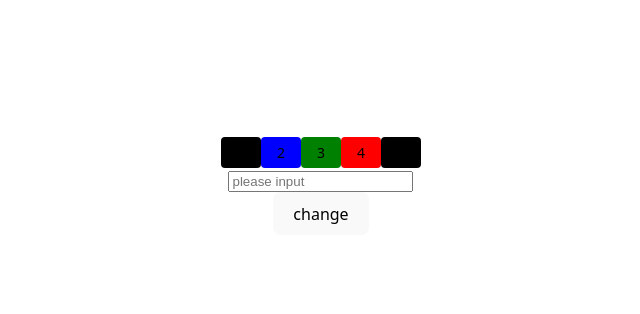
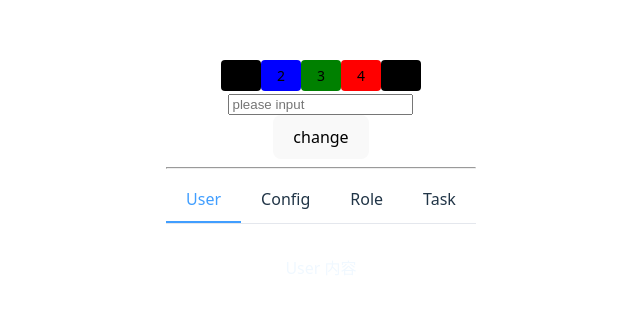
Before and after one commit to Homfay-0903/Vue-exercise, a Vue app in the folder Core/Ts-Component/: page / in a window 1280 px wide. Shown: the part 214-528 px from the top of the page, without its empty margins (319-959 px from the left). Built offline with nearby package versions, Linux system fonts and the light colour scheme.

Commit message:
Component-tab

```diff
--- a/Core/Ts-Component/src/App.vue
+++ b/Core/Ts-Component/src/App.vue
@@ -16,20 +16,34 @@
     <template #header>header-content</template>
     content
   </Modal>
+  <hr>
+  <Tab v-model="activeName" @tab-click="handleClick">
+    <TabPane label="User" name="first">User 内容</TabPane>
+    <TabPane label="Config" name="second">Config 内容</TabPane>
+    <TabPane label="Role" name="third">Role 内容</TabPane>
+    <TabPane label="Task" name="fourth">Task 内容</TabPane>
+  </Tab>
 </template>
 
 <script setup lang="ts">
 import { ref } from 'vue'
+import type { TabPaneProps } from './components/Tab.vue';
 import Button from './components/Button.vue';
 import Input from './components/Input.vue';
 import Modal from './components/Modal.vue';
+import Tab from './components/Tab.vue';
+import TabPane from './components/TabPane.vue';
 
 const value = ref('')
 const modalVisible = ref(false)
+const activeName = ref('first')
 
 const handleVisible = () => {
   modalVisible.value = !modalVisible.value
 }
+const handleClick = (pane: TabPaneProps) => {
+  console.log(pane)
+}
 </script>
 
 <style scoped></style>
--- /dev/null
+++ b/Core/Ts-Component/src/components/Tab.vue
@@ -0,0 +1,100 @@
+<template>
+    <div class="tabs">
+        <div class="tabs-header">
+            <div class="tab-item" :class="{ active: activeName === pane.name }" v-for="pane in paneList"
+                :key="pane.name" @click="handleTabClick(pane)">
+                {{ pane.label }}
+            </div>
+        </div>
+        <div class="tabs-content">
+            <slot></slot>
+        </div>
+    </div>
+</template>
+
+<script setup lang="ts">
+import { computed, provide, useSlots } from 'vue'
+
+
+export interface TabPaneProps {
+    label: string
+    name: string
+}
+
+interface Prop {
+    modelValue: string
+}
+
+interface Emit {
+    'update:modelValue': [name: string]
+    'tab-click': [pane: TabPaneProps]
+}
+
+const props = defineProps<Prop>()
+const emits = defineEmits<Emit>()
+
+const activeName = computed({
+    get() {
+        return props.modelValue
+    },
+    set(val) {
+        emits('update:modelValue', val)
+    }
+})
+
+provide('tabsContext', { activeName })
+
+const slots = useSlots();
+const paneList = computed(() => {
+    const children: TabPaneProps[] = [];
+    // 获取默认插槽里的所有组件
+    const defaultSlots = slots.default?.() || [];
+
+    const walk = (nodes: any[]) => {
+        nodes.forEach((node) => {
+            if (node.type?.__name === 'TabPane') {
+                children.push(node.props);
+            }
+            // 递归查找
+            if (node.children && Array.isArray(node.children)) {
+                walk(node.children);
+            }
+        });
+    };
+
+    walk(defaultSlots);
+    return children;
+});
+
+const handleTabClick = (pane: TabPaneProps) => {
+    activeName.value = pane.name
+    emits('tab-click', pane)
+}
+</script>
+
+<style scoped>
+.tabs {
+    width: 100%;
+}
+
+.tabs-header {
+    display: flex;
+    border-bottom: 1px solid #e4e7ed;
+}
+
+.tab-item {
+    padding: 10px 20px;
+    cursor: pointer;
+    transition: all 0.3s;
+}
+
+.tab-item.active {
+    color: #409eff;
+    border-bottom: 2px solid #409eff;
+}
+
+.tabs-content {
+    padding: 16px 0;
+    color: #e4e7ed;
+}
+</style>
--- /dev/null
+++ b/Core/Ts-Component/src/components/TabPane.vue
@@ -0,0 +1,29 @@
+<template>
+    <div v-show="active" class="tab-pane">
+        <slot></slot>
+    </div>
+</template>
+
+<script setup lang="ts">
+import { computed, inject, type ComputedRef } from 'vue';
+
+const tabsContext = inject<{ activeName: ComputedRef<string> }>('tabsContext')
+
+interface Props {
+    label: string
+    name: string
+}
+
+const props = defineProps<Props>()
+
+const active = computed(() => {
+    return tabsContext?.activeName.value === props.name
+})
+</script>
+
+<style scoped>
+.tab-pane {
+    padding: 16px 0;
+    color: aliceblue;
+}
+</style>
```
